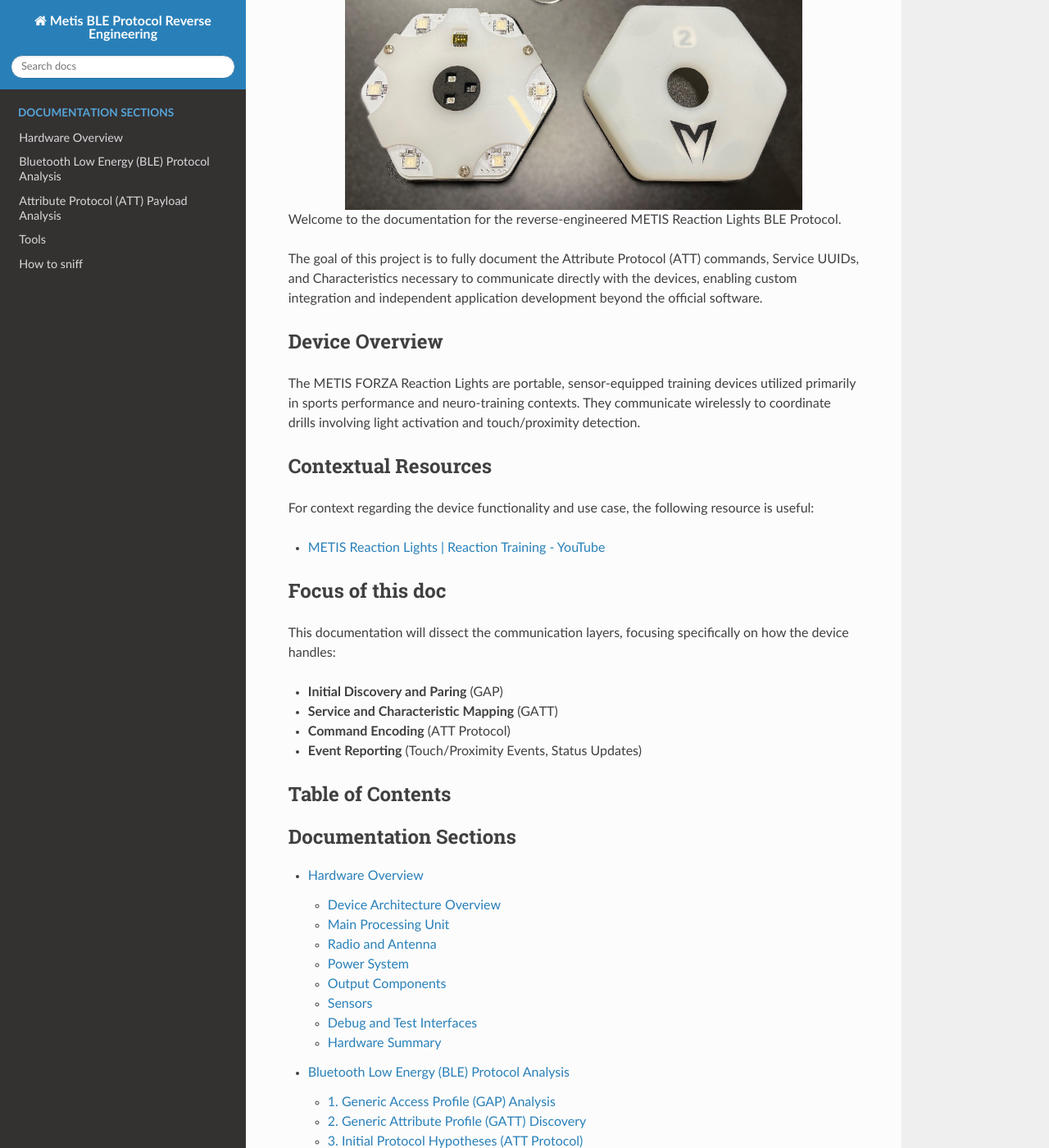
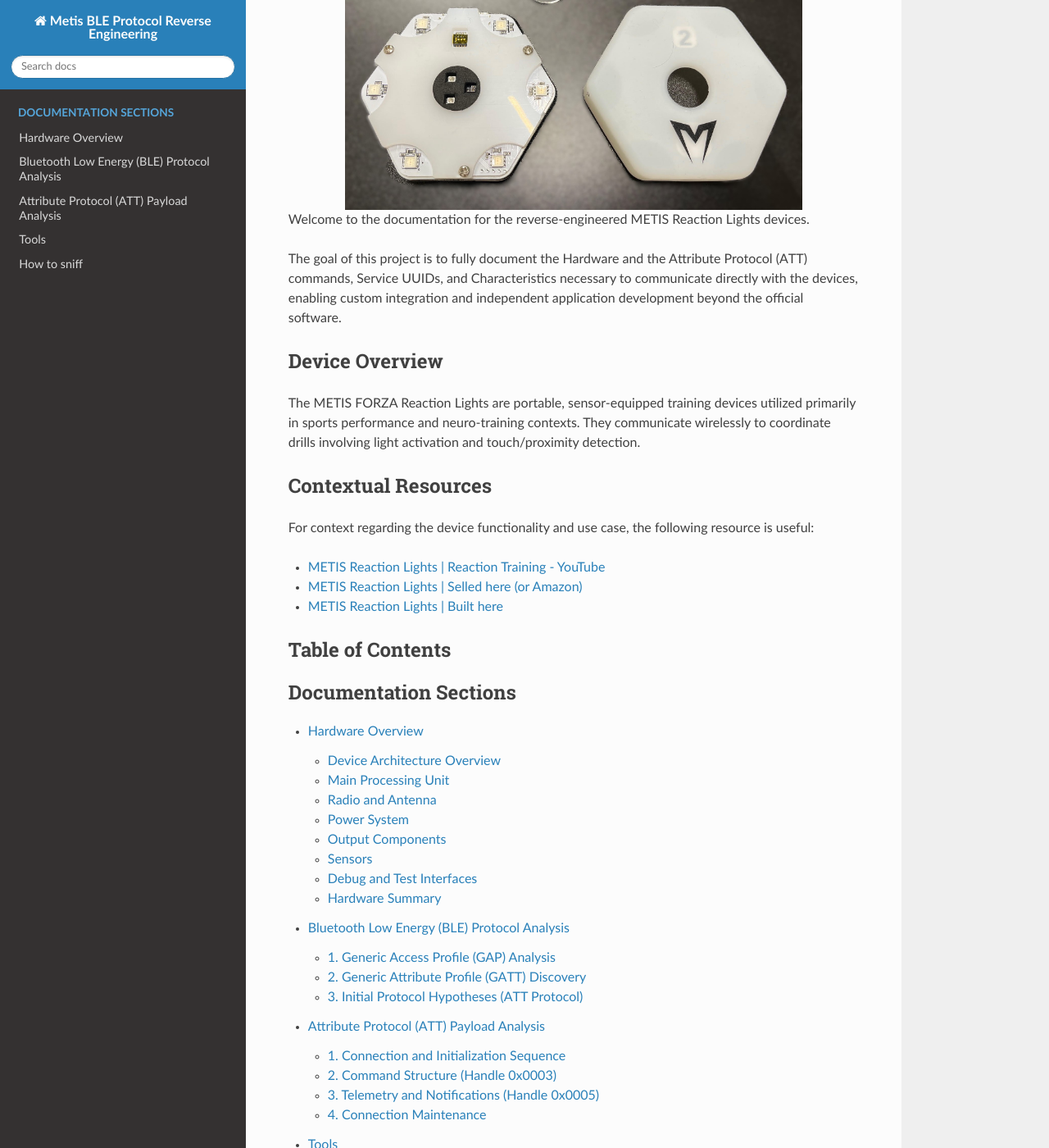
Before and after one commit to cromagn/metis-reaction-protocol, a Sphinx documentation site: the page built from docs/index.rst, in a window 1280 px wide and 1400 px high, scrolled down 554 px. Shown: the whole window at 82% size. Built offline with Sphinx 7.4.7 and the Read the Docs theme 3.1.0, drawn with Linux system fonts in a browser that asks for light colours; some of the changed text lies outside the part shown.

Commit message:
modified content

```diff
--- a/docs/index.rst
+++ b/docs/index.rst
@@ -18,9 +18,9 @@
    :alt: Metis Images
    :align: center
    :width: 80%
-Welcome to the documentation for the reverse-engineered METIS Reaction Lights BLE Protocol.
+Welcome to the documentation for the reverse-engineered METIS Reaction Lights devices.
 
-The goal of this project is to fully document the Attribute Protocol (ATT) commands, Service UUIDs, and Characteristics necessary to communicate directly with the devices, enabling custom integration and independent application development beyond the official software.
+The goal of this project is to fully document the Hardware and the Attribute Protocol (ATT) commands, Service UUIDs, and Characteristics necessary to communicate directly with the devices, enabling custom integration and independent application development beyond the official software.
 
 Device Overview
 ---------------
@@ -35,14 +35,10 @@
 
 * `METIS Reaction Lights | Reaction Training - YouTube <https://www.youtube.com/watch?v=i3YOfDJhfew>`_
 
-Focus of this doc
------------------
-This documentation will dissect the communication layers, focusing specifically on how the device handles:
+* `METIS Reaction Lights | Selled here (or Amazon) <https://www.networldsports.it/luci-di-reazione-per-allenamento>`_
 
-* **Initial Discovery and Paring** (GAP)
-* **Service and Characteristic Mapping** (GATT)
-* **Command Encoding** (ATT Protocol)
-* **Event Reporting** (Touch/Proximity Events, Status Updates)
+* `METIS Reaction Lights | Built here <https://ql-sport.com/>`_
+
 
 Table of Contents
 -----------------
```
Also changed, not shown: other parts of docs/index.rst (+1 -1 lines), README.md (+3 -2 lines).
